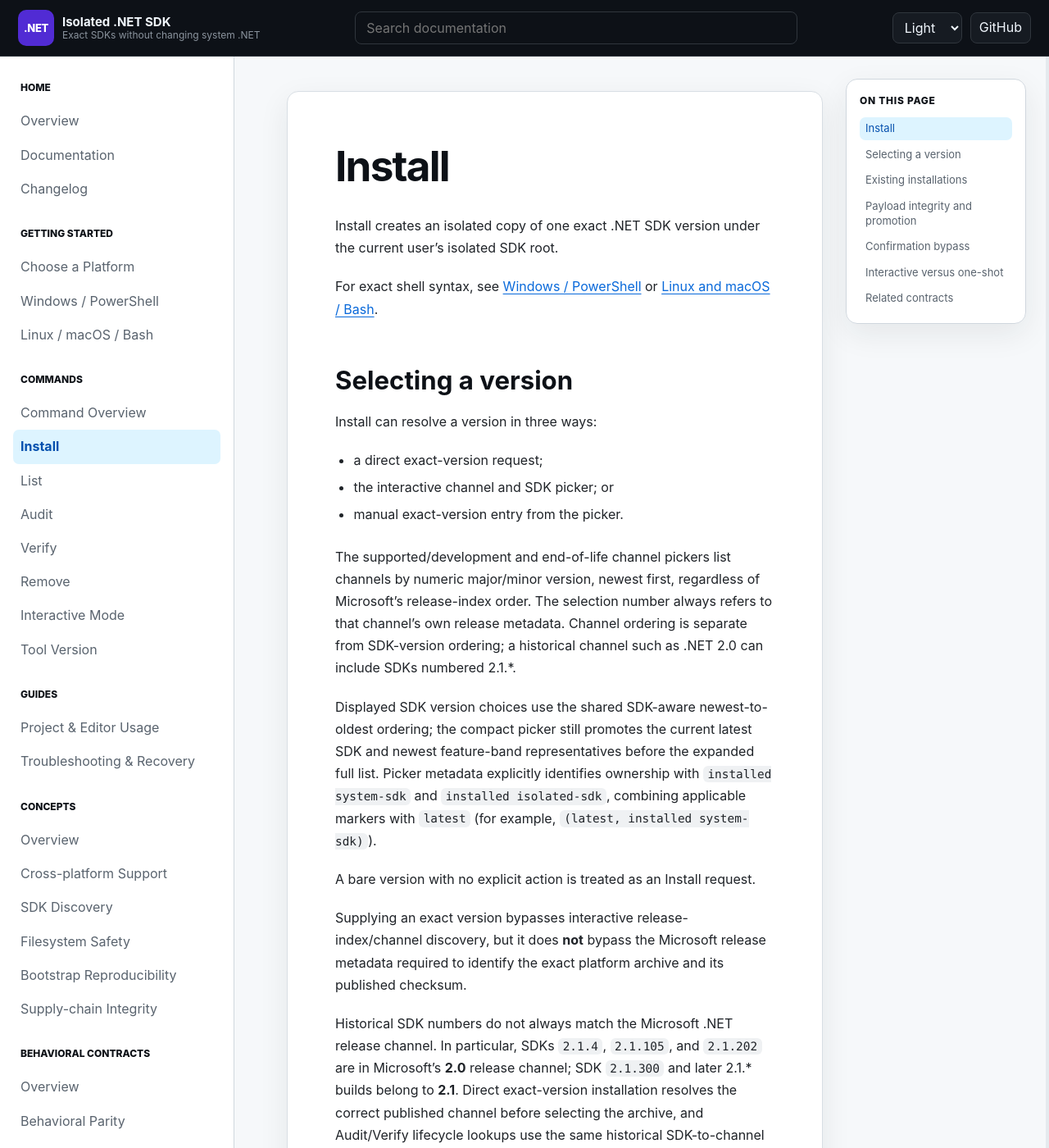
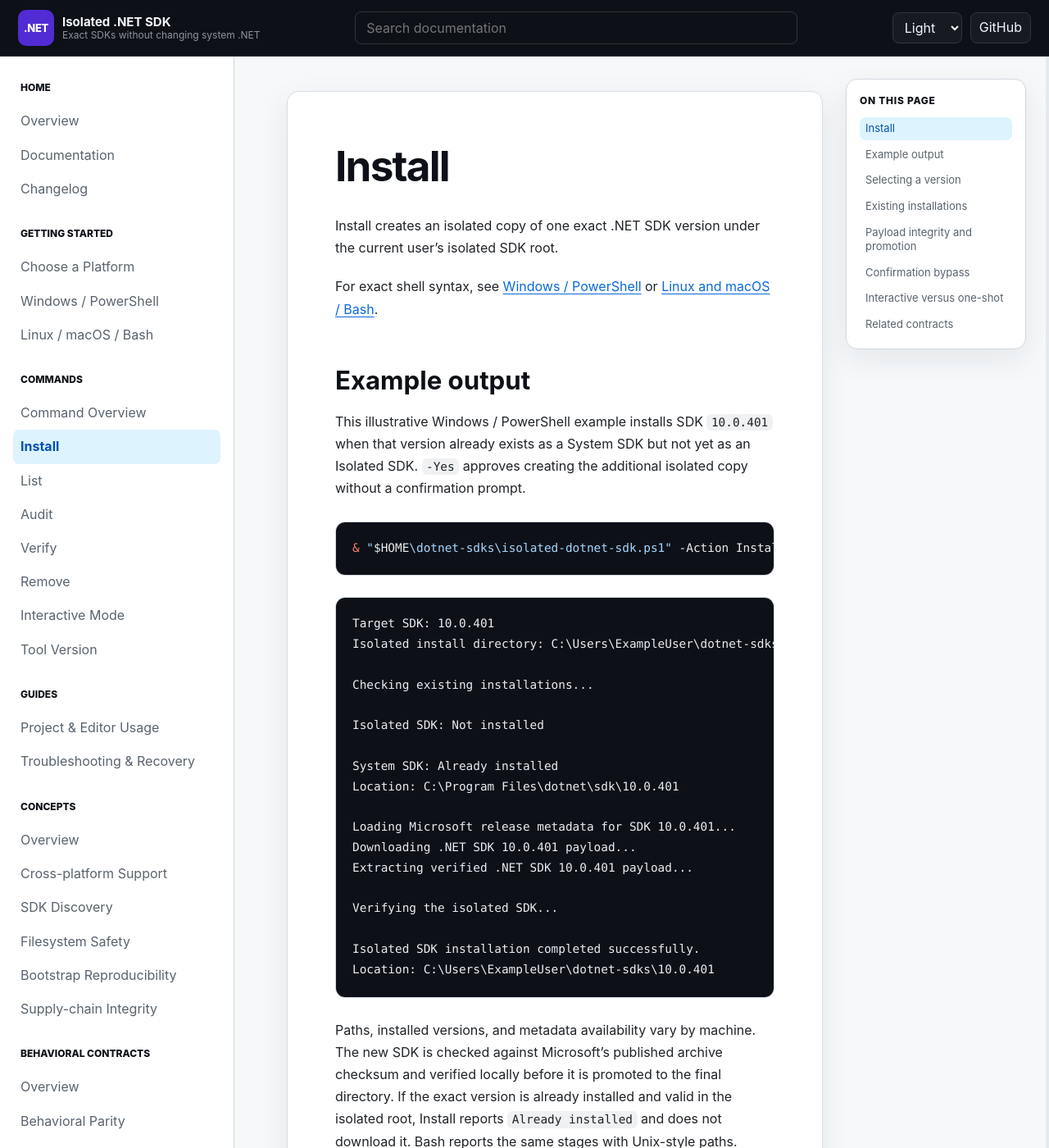
Before and after one commit to infoconex/isolated-dotnet-sdk, a Jekyll site: the page built from docs/commands/install.md, in a window 1280 px wide and 1400 px high. Shown: the whole window at 82% size. Built offline with Jekyll 4.4.1, drawn with Linux system fonts in a browser that asks for light colours; our own code applies the rules of GitHub Pages for plain Markdown files.

Commit message:
docs(commands): add representative console output for install

````diff
--- a/docs/commands/install.md
+++ b/docs/commands/install.md
@@ -3,6 +3,37 @@
 Install creates an isolated copy of one exact .NET SDK version under the current user's isolated SDK root.
 
 For exact shell syntax, see [Windows / PowerShell](../getting-started/windows-powershell.md#install-an-sdk) or [Linux and macOS / Bash](../getting-started/linux-macos-bash.md#install-an-sdk).
+
+## Example output
+
+This illustrative Windows / PowerShell example installs SDK `10.0.401` when that version already exists as a System SDK but not yet as an Isolated SDK. `-Yes` approves creating the additional isolated copy without a confirmation prompt.
+
+```powershell
+& "$HOME\dotnet-sdks\isolated-dotnet-sdk.ps1" -Action Install -SdkVersion '10.0.401' -Yes
+```
+
+```text
+Target SDK: 10.0.401
+Isolated install directory: C:\Users\ExampleUser\dotnet-sdks\10.0.401
+
+Checking existing installations...
+
+Isolated SDK: Not installed
+
+System SDK: Already installed
+Location: C:\Program Files\dotnet\sdk\10.0.401
+
+Loading Microsoft release metadata for SDK 10.0.401...
+Downloading .NET SDK 10.0.401 payload...
+Extracting verified .NET SDK 10.0.401 payload...
+
+Verifying the isolated SDK...
+
+Isolated SDK installation completed successfully.
+Location: C:\Users\ExampleUser\dotnet-sdks\10.0.401
+```
+
+Paths, installed versions, and metadata availability vary by machine. The new SDK is checked against Microsoft's published archive checksum and verified locally before it is promoted to the final directory. If the exact version is already installed and valid in the isolated root, Install reports `Already installed` and does not download it. Bash reports the same stages with Unix-style paths.
 
 ## Selecting a version
 
````
